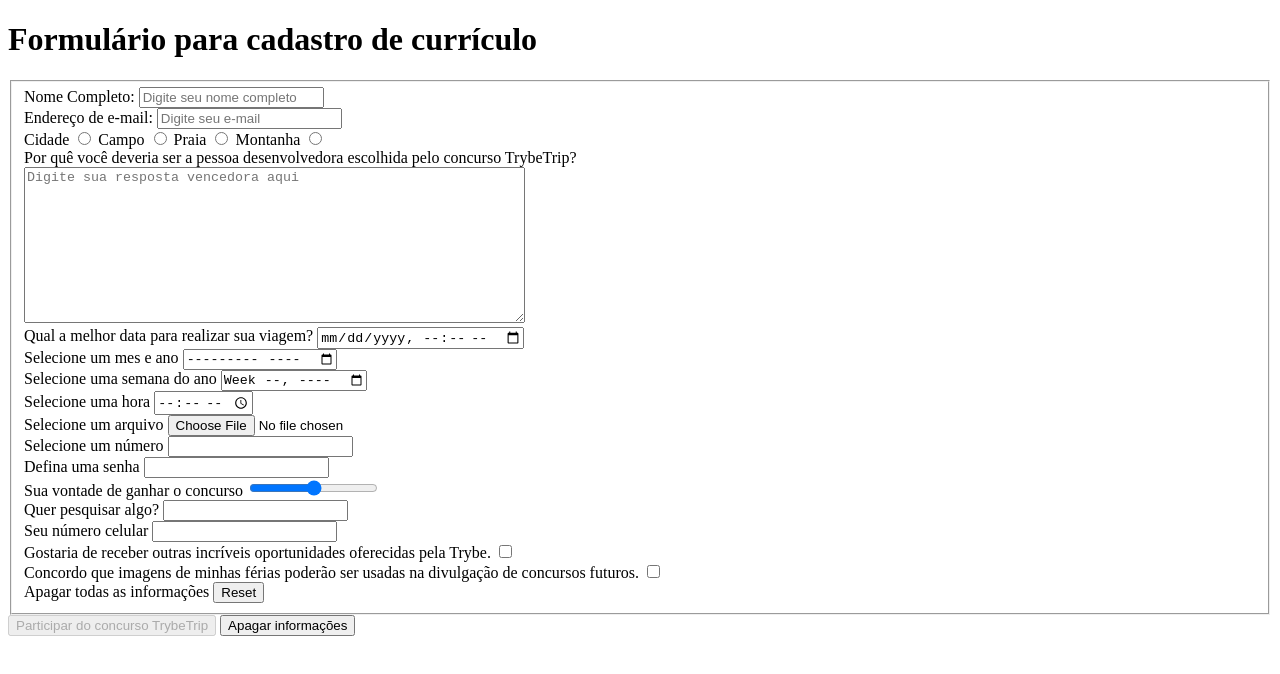
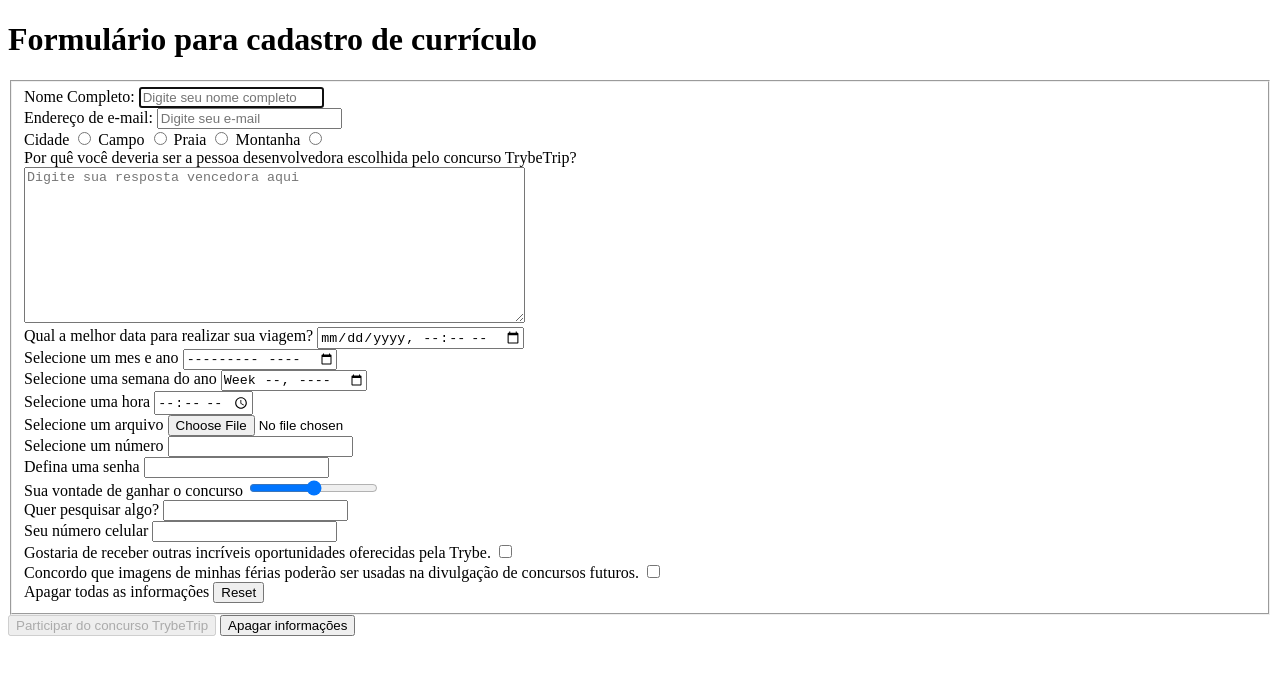
Before and after one commit to PauloScapol/trybe_exercicios, a plain HTML site: page M1_Fundamentos/S6_HTML_e_CSS:Forms_Flexbox_e_Responsivo/Dia_1_HTML_e_CSS-Forms_Flexbox_e_Responsivo/exercicio_Pos_Aula/exercicioPosAula.html in a window 1280 px wide. Drawn offline with Linux system fonts and the light colour scheme.

```diff
--- a/M1_Fundamentos/S6_HTML_e_CSS:Forms_Flexbox_e_Responsivo/Dia_1_HTML_e_CSS-Forms_Flexbox_e_Responsivo/exercicio_Pos_Aula/exercicioPosAula.html
+++ b/M1_Fundamentos/S6_HTML_e_CSS:Forms_Flexbox_e_Responsivo/Dia_1_HTML_e_CSS-Forms_Flexbox_e_Responsivo/exercicio_Pos_Aula/exercicioPosAula.html
@@ -9,7 +9,7 @@
         <form>
             <fieldset>
                 <label for="fullName">Nome Completo:</label>
-                <input type="text" name="fullName" id="fullName" placeholder="Digite seu nome completo" maxlength="40" minlength="10" required>
+                <input type="text" name="fullName" id="fullName" placeholder="Digite seu nome completo" maxlength="40" minlength="10" required autofocus>
                 <br>
                 <label for="email">Endereço de e-mail:</label>
                 <input type="email" name="email" id="email" placeholder="Digite seu e-mail" maxlength="50" minlength="10" required>
```
